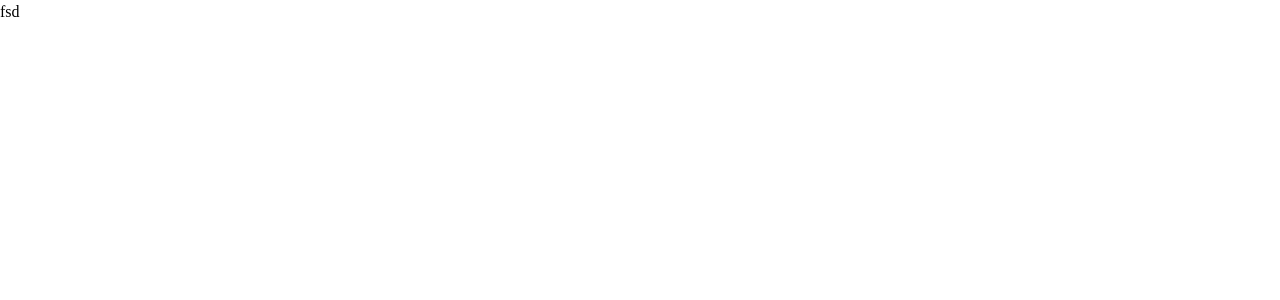
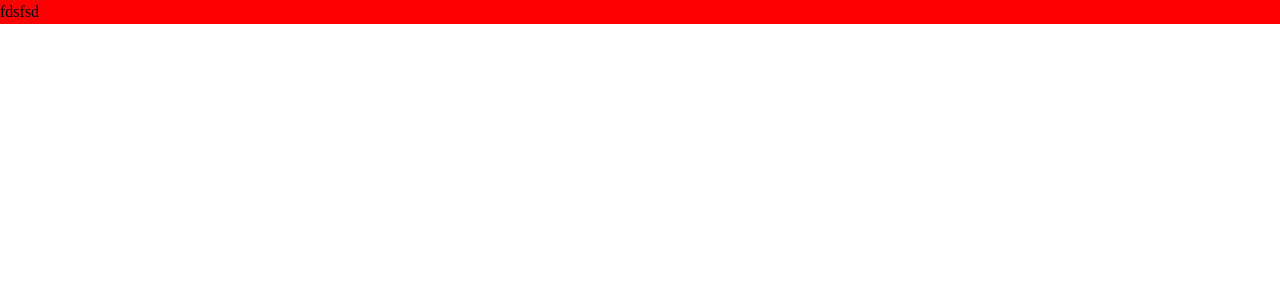
Before and after one commit to VladyslavHuts/VoteChain-frontend, a React (Create React App) app: page / in a window 1280 px wide. Shown: the top 300 px of the page. Built offline with nearby package versions, Linux system fonts and the light colour scheme.

Commit message:
Initial commit

```diff
--- a/src/App.tsx
+++ b/src/App.tsx
@@ -1,13 +1,12 @@
 import React from 'react';
 import './styles/main.css';
+import Header from "./components/Header";
 
 
 function App() {
   return (
     <div className="App">
-      <header className="App-header">
-       <h1>fsd</h1>
-      </header>
+        <Header />
     </div>
   );
 }
--- /dev/null
+++ b/src/components/Header.tsx
@@ -0,0 +1,22 @@
+import React, { Component } from 'react';
+import '../styles/header.css';
+
+// Якщо компонент не має пропсів, вказуємо пустий об'єкт {}
+interface HeaderProps {}
+
+class Header extends Component<HeaderProps> {
+    componentDidMount() {
+        const number: number = 42; // визначаємо число з типом "number"
+        console.log("Число:", number); // виводимо в консоль
+    }
+
+    render() {
+        return (
+            <div className="header">
+                <p>fdsfsd</p>
+            </div>
+        );
+    }
+}
+
+export default Header;
--- /dev/null
+++ b/src/styles/header.css
@@ -0,0 +1,3 @@
+.header{
+    background-color: red;
+}
```
